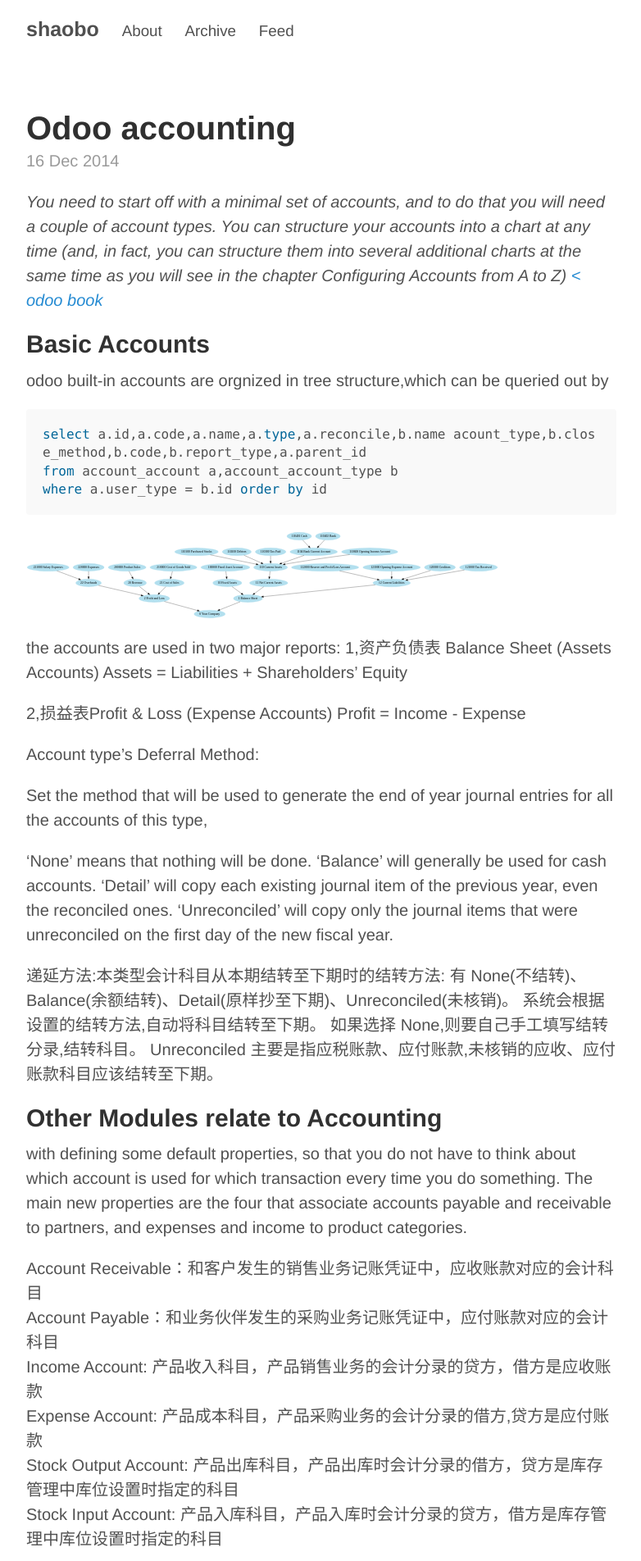
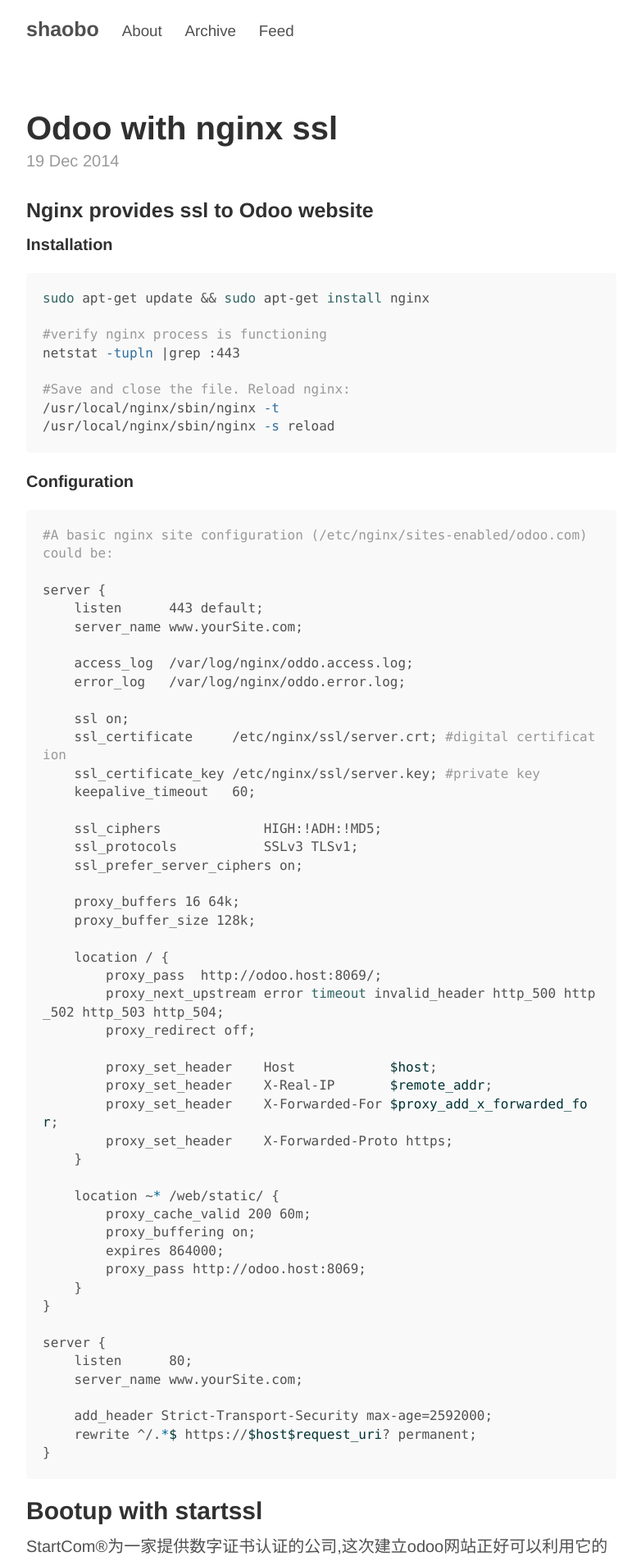
Before and after one commit to shaobo/blogs, a Jekyll site: the page built from index.html, in a window 1280 px wide. Shown: the top 1904 px of the page at 82% size, without its empty margins (248-1030 px from the left). Built offline with Jekyll 4.4.1, drawn with Linux system fonts in a browser that asks for light colours; Markdown is read by kramdown in place of the engine named in the settings; the list of posts is cut into pages by our own code; some of the changed text lies outside the part shown.

Commit message:
nginx odoo

````diff
--- a/_posts/2014-12-16-odoo-accouting.md
+++ b/_posts/2014-12-16-odoo-accouting.md
@@ -15,16 +15,20 @@ select a.id,a.code,a.name,a.type,a.reconcile,b.name acount_type,b.close_method,b
 from account_account a,account_account_type b
 where a.user_type = b.id order by id
 ```
-
-![accounts-tree]({{ site.baseurl }}/images/account_struc.svg)
+<img src="{{ site.baseurl }}/images/account_struc.svg" class="enlarge" />
 
 
+on bookkeeping,the end user should only be able to deal with the leaf node account ,such as '110100 Purchased-Stocks',
+the view type of  account (or internal node account) such as '11 Net-Current-Assets' could be used for reporting in different levels.
+
+```
 the accounts are used in two major reports:
-1,资产负债表 Balance Sheet (Assets Accounts)
+1.Balance Sheet (Assets Accounts) 资产负债表
 Assets = Liabilities + Shareholders’ Equity
 
-2,损益表Profit & Loss (Expense Accounts)
+2.Profit & Loss (Expense Accounts) 损益表
 Profit = Income - Expense
+```
 
 Account type's Deferral Method:
 
@@ -41,8 +45,8 @@ Set the method that will be used to generate the end of year journal entries for
 如果选择 None,则要自己手工填写结转分录,结转科目。
 Unreconciled 主要是指应税账款、应付账款,未核销的应收、应付账款科目应该结转至下期。
 
-## Other Modules relate to Accounting
-with defining some default properties, so that you do not have to think about which account is used for which transaction every time you do something. The main new properties are the four that associate accounts payable and receivable to partners, and expenses and income to product categories.
+## Other Modules interact with Accounting
+with defining some default __properties__(Settings>Technical>Parameters>Company Properties), so that you do not have to think about which account is used for which transaction every time you do something. The main new properties are the four that associate accounts payable and receivable to partners, and expenses and income to product categories.
 
 Account Receivable：和客户发生的销售业务记账凭证中，应收账款对应的会计科目
 Account Payable：和业务伙伴发生的采购业务记账凭证中，应付账款对应的会计科目
--- /dev/null
+++ b/_posts/2014-12-19-odoo-nginx-ssl.md
@@ -0,0 +1,116 @@
+---
+layout: post
+title: Odoo with nginx ssl
+comments: true
+permalink: "odoo-nginx-ssl"
+---
+### Nginx provides ssl to Odoo website
+__Installation__
+
+```bash
+sudo apt-get update && sudo apt-get install nginx
+
+#verify nginx process is functioning
+netstat -tupln |grep :443
+
+#Save and close the file. Reload nginx:
+/usr/local/nginx/sbin/nginx -t
+/usr/local/nginx/sbin/nginx -s reload
+```
+
+__Configuration__
+
+```bash
+#A basic nginx site configuration (/etc/nginx/sites-enabled/odoo.com) could be:
+
+server {
+    listen      443 default;
+    server_name www.yourSite.com;
+
+    access_log  /var/log/nginx/oddo.access.log;
+    error_log   /var/log/nginx/oddo.error.log;
+
+    ssl on;
+    ssl_certificate     /etc/nginx/ssl/server.crt; #digital certification
+    ssl_certificate_key /etc/nginx/ssl/server.key; #private key
+    keepalive_timeout   60;
+
+    ssl_ciphers             HIGH:!ADH:!MD5;
+    ssl_protocols           SSLv3 TLSv1;
+    ssl_prefer_server_ciphers on;
+
+    proxy_buffers 16 64k;
+    proxy_buffer_size 128k;
+
+    location / {
+        proxy_pass  http://odoo.host:8069/;
+        proxy_next_upstream error timeout invalid_header http_500 http_502 http_503 http_504;
+        proxy_redirect off;
+
+        proxy_set_header    Host            $host;
+        proxy_set_header    X-Real-IP       $remote_addr;
+        proxy_set_header    X-Forwarded-For $proxy_add_x_forwarded_for;
+        proxy_set_header    X-Forwarded-Proto https;
+    }
+
+    location ~* /web/static/ {
+        proxy_cache_valid 200 60m;
+        proxy_buffering on;
+        expires 864000;
+        proxy_pass http://odoo.host:8069;
+    }
+}
+
+server {
+    listen      80;
+    server_name www.yourSite.com;
+
+    add_header Strict-Transport-Security max-age=2592000;
+    rewrite ^/.*$ https://$host$request_uri? permanent;
+}
+```
+
+##Bootup with startssl
+
+StartCom®为一家提供数字证书认证的公司,这次建立odoo网站正好可以利用它的一年期免费证书，这个免费证书是一类的，在主流的浏览器上都可以被识别，
+唯独稍显麻烦的是每过一个月需要对使用了该数字证书的域名进行再验证。最终得到主要的文件就是秘钥和域名证书，需提供给nginx：
+
+```bash
+1.private key
+#decrypt the private key,sslo.key file
+#需输入私钥的密码, 生成解密后的私钥内容,可以避免每次启动nginx时输入密码
+openssl rsa -in ssl.key -out sslo.key
+chmod 600 sslo.key （Protect your key from prying eyes）
+
+2. 合并证书配置文件
+和Apache配置不同，Nginx需要将服务器证书和ca证书链合并到一个文件中，作为 ssl_certificate 配置的内容。
+例如，按照证书链从下向上的顺序，有三个证书：
+  1)ssl.crt（自己域名的服务器证书，从startssl上申请下来的）
+  2)sub.class1.server.ca.pem（startssl 的一类证书）
+  3)ca.pem（startssl 的根证书）
+#Fetch the Root CA and Class 1 Intermediate Server CA certificates:
+wget http://www.startssl.com/certs/ca.pem
+wget http://www.startssl.com/certs/sub.class1.server.ca.pem
+
+#Create a unified certificate from your certificate and the CA certificates:
+cat ssl.crt sub.class1.server.ca.pem ca.pem > /etc/nginx/conf/ssl-unified.crt
+
+#Configure your nginx server to use the new key and certificate (in the global settings or a server section):
+ssl on;
+ssl_certificate /etc/nginx/conf/ssl-unified.crt;
+ssl_certificate_key /etc/nginx/conf/ssl.key;
+#Tell nginx to reload its configuration:
+killall -HUP nginx
+```
+
+## Trouble shooting
+1 default port 80 is using ,remove the 'sites-enable/default' file
+
+2 firefox warns"untrusted authority" when connecting to my website
+http://www.startssl.com/?app=25#31
+
+##reference
+[start ssl证书申请](http://www.live-in.org/archives/1296.html)
+[ssl证书与Https应用部署小结 ](http://han.guokai.blog.163.com/blog/static/136718271201211631456811/)
+[setup-nginx-ssl-proxy](http://www.cyberciti.biz/faq/howto-linux-unix-setup-nginx-ssl-proxy/)
+[NGINX Reverse Proxy](http://nginx.com/resources/admin-guide/reverse-proxy/)
--- a/index.html
+++ b/index.html
@@ -21,7 +21,7 @@ title: Home
 
 <div class="pagination">
   {% if paginator.next_page %}
-    <a class="pagination-item older" href="{{ base.url }}/page{{paginator.next_page}}/">Older</a>
+    <a class="pagination-item older" href="{{ site.baseurl }}/page{{paginator.next_page}}/">Older</a>
   {% else %}
     <span class="pagination-item older">Older</span>
   {% endif %}
@@ -29,7 +29,7 @@ title: Home
     {% if paginator.page == 2 %}
       <a class="pagination-item newer" href="/">Newer</a>
     {% else %}
-      <a class="pagination-item newer" href="{{ base.url }}/page{{paginator.previous_page}}/">Newer</a>
+      <a class="pagination-item newer" href="{{ site.baseurl }}/page{{paginator.previous_page}}/">Newer</a>
     {% endif %}
   {% else %}
     <span class="pagination-item newer">Newer</span>
--- a/public/css/poole.css
+++ b/public/css/poole.css
@@ -207,6 +207,11 @@ img {
   border-radius: 5px;
 }
 
+.enlarge:hover {
+ transform:scale(2,3);
+  transform-origin:0 0;
+}
+
 /* Tables */
 table {
   margin-bottom: 1rem;
````
Also changed, not shown: _posts/2014-11-15-odoo-command-basics.md (+1 -1 lines), _posts/2014-11-20-github-blogs.md (+2 -1 lines), _posts/2014-12-01-odoo-module-dependency.md (+1 -1 lines), images/account_struc.svg, images/module_dep.svg.
